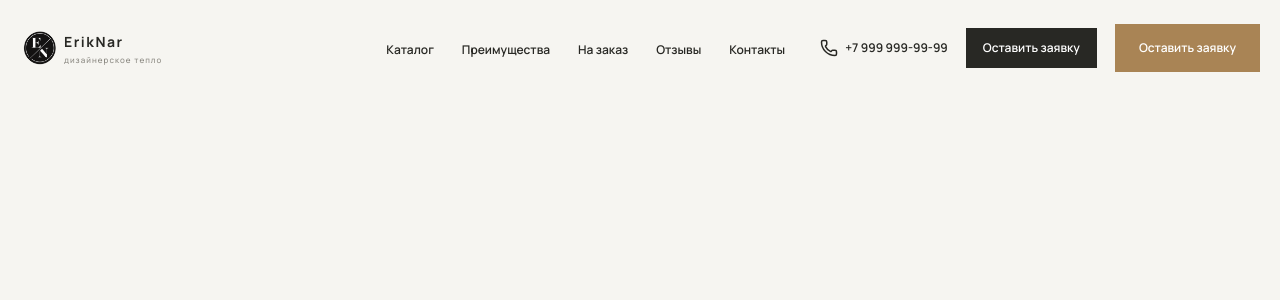
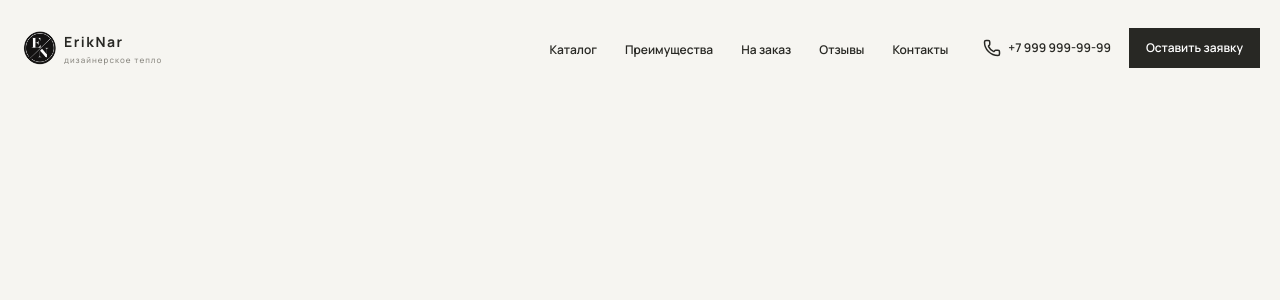
Before and after one commit to sonaCEO/ErikNar, a React (Vite) app in the folder apps/frontend/: page / in a window 1280 px wide. Shown: the top 300 px of the page. Built offline with nearby package versions, Linux system fonts and the light colour scheme.

Commit message:
add changes

```diff
--- a/apps/frontend/package.json
+++ b/apps/frontend/package.json
@@ -10,6 +10,7 @@
     "preview": "vite preview"
   },
   "dependencies": {
+    "clsx": "^2.1.1",
     "lucide-react": "^1.57.0",
     "react": "^19.2.8",
     "react-dom": "^19.2.8"
--- a/apps/frontend/src/components/global/header/header.jsx
+++ b/apps/frontend/src/components/global/header/header.jsx
@@ -26,8 +26,7 @@ export default function Header() {
                                     <Phone/>
                                     +7 999 999-99-99</a>
                             </span>
-                            <Button>Оставить заявку</Button>
-                            <Button variant="ginger">Оставить заявку</Button>
+                            <Button variant="black">Оставить заявку</Button>
                         </div>
                     </div>
                 </div>
--- a/apps/frontend/src/components/ui/button/button.jsx
+++ b/apps/frontend/src/components/ui/button/button.jsx
@@ -1,10 +1,10 @@
+import clsx from 'clsx';
 import s from './button.module.css'
 
-function Button({ children, onClick, variant = 'black' }) {
+function Button({children, onClick, variant='black'}) {
     return (
         <button
-						/* Базовый класс лучше button использовать и ты забыла props добавить - variant, чтобы мы могли менять тип кнопки) */
-						className={`${s.button} ${variant === 'ginger' ? s.ginger : s.black}`}
+            className={clsx(s.button, s[variant])}
             onClick={onClick}
         >
             {children}
```
Also changed, not shown: apps/frontend/src/components/ui/button/button.module.css (+29 -2 lines), 1 other file (tests, documents, lock files or other folders). Lines whose indentation alone changed are shown as unchanged.
